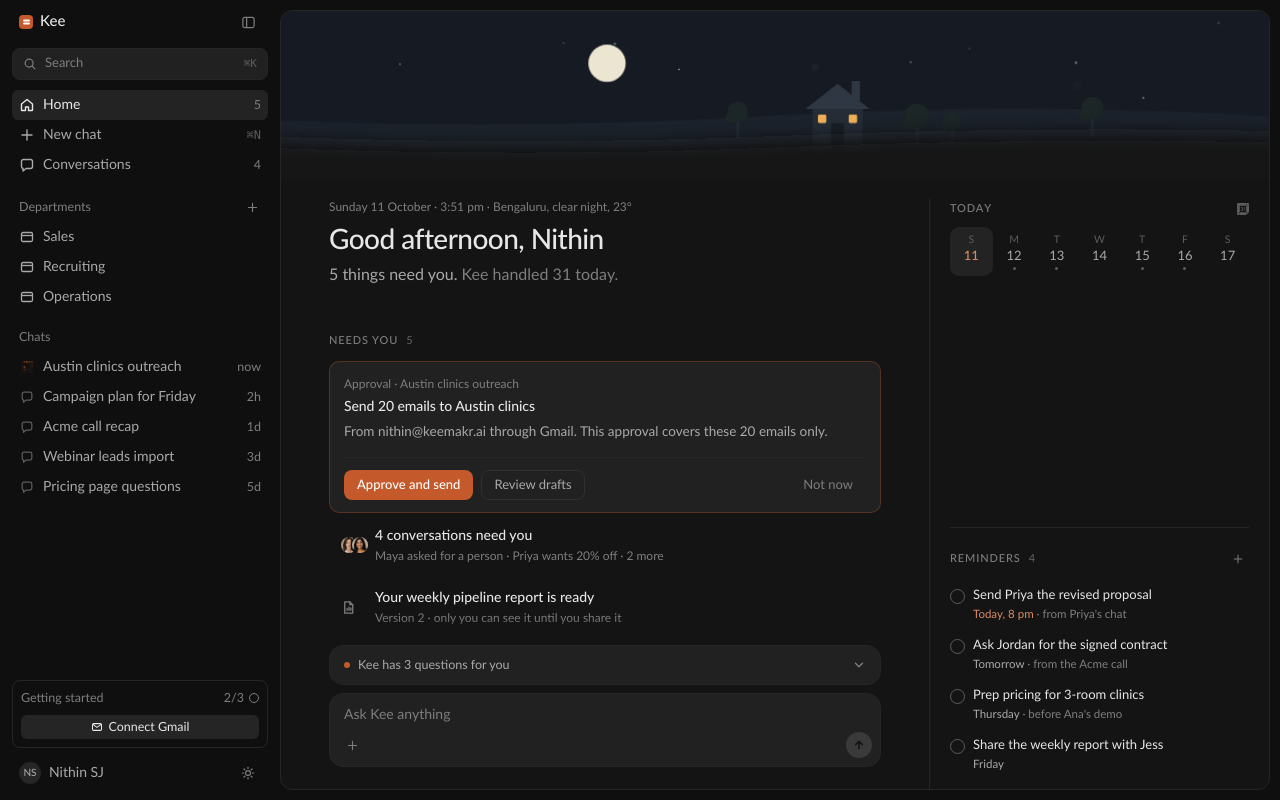
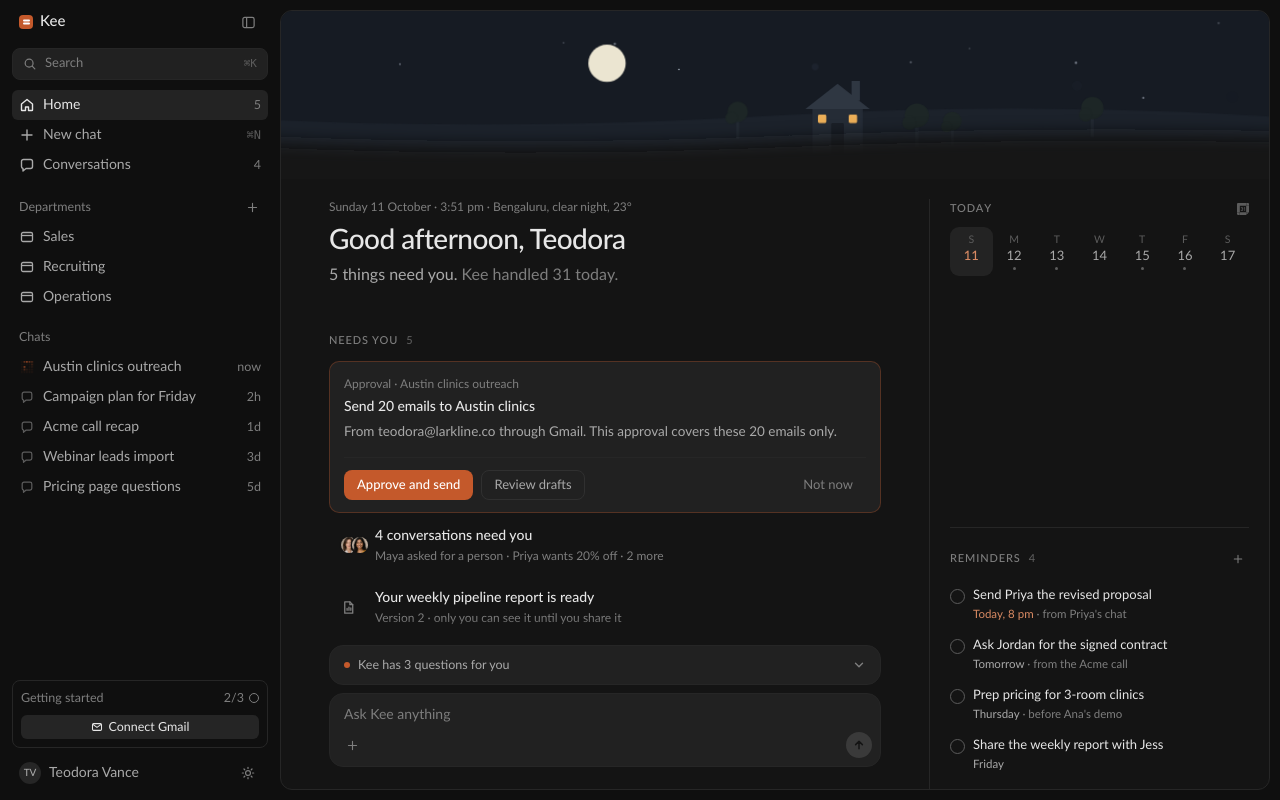
Before and after one commit to kee-nithinsj/keemakr-v2-prototype, a React (Vite) app: page / in a window 1280 px wide. Built offline with nearby package versions, Linux system fonts and the light colour scheme.

Commit message:
Use a fictional demo user, Teodora Vance at Larkline, instead of a real name.

```diff
--- a/src/components/shell/Shell.tsx
+++ b/src/components/shell/Shell.tsx
@@ -137,8 +137,8 @@ export function Shell() {
             </button>
           </div>
           <div className={cx(row, 'h-[30px] px-1')}>
-            <span className="grid size-[22px] place-items-center rounded-full bg-surface-2 text-[10px] font-medium text-ink-2">NS</span>
-            <span className="min-w-0 flex-1 truncate">Nithin SJ</span>
+            <span className="grid size-[22px] place-items-center rounded-full bg-surface-2 text-[10px] font-medium text-ink-2">TV</span>
+            <span className="min-w-0 flex-1 truncate">Teodora Vance</span>
             <IconButton aria-label="Switch theme" title="Switch theme" onClick={toggleTheme}>
               {theme === 'light' ? <IconMoon /> : <IconSun />}
             </IconButton>
--- a/src/data/fixtures.ts
+++ b/src/data/fixtures.ts
@@ -16,7 +16,7 @@ export const NEEDS: Need[] = [
     icon: 'gmail',
     kind: 'Approval · Austin clinics outreach',
     title: 'Send 20 emails to Austin clinics',
-    detail: 'From nithin@keemakr.ai through Gmail. This approval covers these 20 emails only.',
+    detail: 'From teodora@larkline.co through Gmail. This approval covers these 20 emails only.',
     actions: [
       { kind: 'approve', label: 'Approve and send', primary: true },
       { kind: 'link', label: 'Review drafts', to: '/chat/austin' },
--- a/src/data/inbox.ts
+++ b/src/data/inbox.ts
@@ -7,7 +7,7 @@ export const PEOPLE: Record<string, Person> = {
     id: 'maya', name: 'Dr. Maya Ellison', initials: 'ME', org: 'Lumen Aesthetics · San Diego', face: 'maya',
     handles: [['Email', 'maya@lumenaesthetics.com', 'Verified'], ['Phone', '+1 619 555 0142', 'Verified']],
     journey: [['Enquired', 'done', '2 Oct'], ['Verified', 'done', '3 Oct'], ['Demo booked', 'now', 'Waiting on her'], ['Signed', 'todo', '']],
-    lead: [['Source', 'Med spa intro · email'], ['Score', '86'], ['Owner', 'Nithin SJ']],
+    lead: [['Source', 'Med spa intro · email'], ['Score', '86'], ['Owner', 'Teodora Vance']],
     rules: [['Contact', 'Allowed · replied 2 Oct'], ['Quiet hours', '9 pm – 8 am her time'], ['Stops if', 'She asks us to stop']],
     email: 'maya@lumenaesthetics.com', phone: '+1 619 555 0142',
   },
@@ -15,7 +15,7 @@ export const PEOPLE: Record<string, Person> = {
     id: 'priya', name: 'Priya Natarajan', initials: 'PN', org: 'Glow House Med Spa · Irvine', face: 'priya',
     handles: [['Email', 'priya@glowhouse.co', 'Verified'], ['Phone', '+1 949 555 0177', 'Not verified']],
     journey: [['Enquired', 'done', '28 Sep'], ['Verified', 'done', '29 Sep'], ['Proposal sent', 'now', '9 Oct'], ['Signed', 'todo', '']],
-    lead: [['Source', 'Website chat'], ['Score', '81'], ['Owner', 'Nithin SJ']],
+    lead: [['Source', 'Website chat'], ['Score', '81'], ['Owner', 'Teodora Vance']],
     rules: [['Contact', 'Allowed · asked for a quote'], ['Quiet hours', '9 pm – 8 am her time'], ['Stops if', 'She asks us to stop']],
     email: 'priya@glowhouse.co', phone: '+1 949 555 0177',
   },
@@ -28,7 +28,7 @@ export const PEOPLE: Record<string, Person> = {
     id: 'ana', name: 'Ana Lima', initials: 'AL', org: 'Bloom Skin Studio · Austin', face: 'ana',
     handles: [['Phone', '+1 512 555 0108', 'Verified']],
     journey: [['Enquired', 'done', '6 Oct'], ['Verified', 'done', '6 Oct'], ['Demo booked', 'done', 'Thu 14:30'], ['Signed', 'todo', '']],
-    lead: [['Source', 'Instagram'], ['Score', '77'], ['Owner', 'Nithin SJ']],
+    lead: [['Source', 'Instagram'], ['Score', '77'], ['Owner', 'Teodora Vance']],
     rules: [['Contact', 'Allowed · booked a demo'], ['Quiet hours', '9 pm – 8 am her time'], ['Stops if', 'She asks us to stop']],
     email: 'ana@bloomskin.studio', phone: '+1 512 555 0108',
   },
@@ -51,7 +51,7 @@ export const PEOPLE: Record<string, Person> = {
     id: 'dana', name: 'Dana Wu', initials: 'DW', org: 'Aura Aesthetics · Phoenix', face: 'dana',
     handles: [['Email', 'dana@aura.clinic', 'Verified']],
     journey: [['Enquired', 'done', '5 Oct'], ['Verified', 'done', '5 Oct'], ['Demo booked', 'done', 'Fri 11:00'], ['Signed', 'todo', '']],
-    lead: [['Source', 'Med spa intro · email'], ['Score', '69'], ['Owner', 'Nithin SJ']],
+    lead: [['Source', 'Med spa intro · email'], ['Score', '69'], ['Owner', 'Teodora Vance']],
     rules: [['Contact', 'Allowed'], ['Quiet hours', '9 pm – 8 am her time'], ['Stops if', 'She asks us to stop']],
   },
 };
@@ -65,9 +65,9 @@ export const CONVOS: Conversation[] = [
     { id: 'm5', k: 'in', text: 'Interesting. What would it cost for us? And can I talk to someone?', at: '7:02 pm' },
     { id: 'm6', k: 'act', icon: 'hand', hand: true, text: '<b>Kee handed this to you</b> · She asked for a person and for pricing. Kee is paused here.' },
   ] },
-  { id: 'maya-em', person: 'maya', ch: 'email', from: 'nithin@keemakr.ai', owner: 'kee', need: null, at: '2 Oct', msgs: [
+  { id: 'maya-em', person: 'maya', ch: 'email', from: 'teodora@larkline.co', owner: 'kee', need: null, at: '2 Oct', msgs: [
     { id: 'e1', k: 'act', icon: 'arrow', text: 'Outreach email <b>Med spa intro</b> · sent 2 Oct, opened twice' },
-    { id: 'e2', k: 'in', text: "Thanks Nithin — I'll message you on WhatsApp, easier for me.", at: '2 Oct' },
+    { id: 'e2', k: 'in', text: "Thanks Teodora — I'll message you on WhatsApp, easier for me.", at: '2 Oct' },
     { id: 'e3', k: 'kee', text: "Perfect — I'll keep an eye out for you there.", at: '2 Oct', st: 'Delivered' },
   ] },
   { id: 'priya-wa', person: 'priya', ch: 'whatsapp', from: 'Kee Sales · +1 512 555 0100', owner: 'kee', need: 'Kee wants you to check a reply', at: '6:41 pm', msgs: [
@@ -104,7 +104,7 @@ export const CONVOS: Conversation[] = [
     { id: 'j3', k: 'act', icon: 'hand', text: '<b>Jess took over</b> · 2:58 pm' },
     { id: 'j4', k: 'staff', who: 'jess', text: 'Thanks Jordan — both edits are fine. Sending the updated contract shortly.', at: '3:30 pm', st: 'Delivered' },
   ] },
-  { id: 'dana-em', person: 'dana', ch: 'email', from: 'nithin@keemakr.ai', owner: 'kee', need: null, at: 'Yesterday', msgs: [
+  { id: 'dana-em', person: 'dana', ch: 'email', from: 'teodora@larkline.co', owner: 'kee', need: null, at: 'Yesterday', msgs: [
     { id: 'd1', k: 'in', text: 'Friday at 11 works.', at: 'Yesterday' },
     { id: 'd2', k: 'act', icon: 'cal', text: '<b>Demo booked</b> · Fri 11:00 · confirmed by Google Calendar' },
     { id: 'd3', k: 'kee', text: 'Booked — see you Friday at 11. The invite has the call link.', at: 'Yesterday', st: 'Delivered' },
--- a/src/pages/chat/Chat.tsx
+++ b/src/pages/chat/Chat.tsx
@@ -311,7 +311,7 @@ export function Chat() {
           {empty ? (
             <div className="grid content-end justify-items-center pb-[22px] text-center">
               <KeeMark size="lg" className="mb-4" />
-              <h2 className="mb-1.5 text-[26px] leading-8 font-medium tracking-[-0.02em]">Good {partOfDay()}, Nithin</h2>
+              <h2 className="mb-1.5 text-[26px] leading-8 font-medium tracking-[-0.02em]">Good {partOfDay()}, Teodora</h2>
               <p className="m-0 text-ink-3">Your call with <b className="font-normal text-ink-2">Dr. Maya Ellison</b> is next, and <b className="font-normal text-ink-2">Priya</b> is waiting on a reply.</p>
             </div>
           ) : (
@@ -335,7 +335,7 @@ export function Chat() {
         <div className="mx-auto w-full max-w-[1008px] px-6">
           {approval?.kind === 'send' && approval.phase !== 'sent' ? (
             <div className="mb-2 animate-rise rounded-[10px] border border-accent-line bg-surface px-3.5 pt-3.5 pb-3 shadow-lift">
-              <div className="mb-1.5 font-medium text-ink">Send 20 emails from nithin@keemakr.ai?</div>
+              <div className="mb-1.5 font-medium text-ink">Send 20 emails from teodora@larkline.co?</div>
               <p className="text-[13.5px] leading-[22.4px] text-ink-3">They go out one every few minutes so they don't land as a batch. Replies come back to this chat.</p>
               <div className="mt-3.5 flex items-center justify-end gap-2 border-t border-line pt-3">
                 {approval.phase === 'hold' ? (
--- a/src/pages/conversations/Conversations.tsx
+++ b/src/pages/conversations/Conversations.tsx
@@ -343,7 +343,7 @@ export function Conversations() {
           <dl className="m-0 grid grid-cols-[52px_minmax(0,1fr)] gap-x-2.5 gap-y-1 text-[12.5px]">
             <dt className="text-ink-3">To</dt><dd className="m-0 truncate">{person.name} · {person.email}</dd>
             <dt className="text-ink-3">Via</dt><dd className="m-0">Email</dd>
-            <dt className="text-ink-3">From</dt><dd className="m-0">nithin@keemakr.ai</dd>
+            <dt className="text-ink-3">From</dt><dd className="m-0">teodora@larkline.co</dd>
           </dl>
           <p className="text-meta text-ink-3">{pop.which === 'booking' ? "Sending the link doesn't book her. The demo counts once Google Calendar confirms it." : "She's verified only after she opens the link and confirms. Clicking alone doesn't count."}</p>
           <div className="flex justify-end gap-1.5">
@@ -423,7 +423,7 @@ function Message({ msg, person, editing, onEdit, onDraft, onCheck }: {
       <div className={cx('flex items-center gap-1.5 text-meta text-ink-3', !incoming && 'justify-end')}>
         {incoming ? <Avatar face={person.face} initials={person.anon ? '?' : person.initials} size="sm" anon={person.anon} /> : null}
         {msg.k === 'kee' ? <KeeMark size="md" /> : null}
-        {msg.k === 'me' ? <span className="grid size-[18px] place-items-center rounded-full bg-surface-2 text-[9px] font-medium text-ink-2">NS</span> : null}
+        {msg.k === 'me' ? <span className="grid size-[18px] place-items-center rounded-full bg-surface-2 text-[9px] font-medium text-ink-2">TV</span> : null}
         {staff ? <Avatar face="jess" initials="JP" size="sm" /> : null}
         <b className="font-medium text-ink-2">{who}</b>
         {msg.k === 'kee' ? <span>· {msg.approved ? 'approved by you' : 'sent automatically'}</span> : null}
--- a/src/pages/home/Home.tsx
+++ b/src/pages/home/Home.tsx
@@ -159,7 +159,7 @@ export function Home() {
                     <div className="text-meta text-ink-3 tabular-nums">
                       {date} · {clock} · Bengaluru, {weather.charAt(0).toLowerCase() + weather.slice(1)}
                     </div>
-                    <h1 className="mt-2 mb-1.5 text-greeting font-medium tracking-[-0.02em] text-ink">Good {part}, Nithin</h1>
+                    <h1 className="mt-2 mb-1.5 text-greeting font-medium tracking-[-0.02em] text-ink">Good {part}, Teodora</h1>
                     <p className="text-lead text-ink-3">
                       {count > 0 ? (
                         <><b className="font-normal text-ink-2">{count} thing{count === 1 ? '' : 's'} need{count === 1 ? 's' : ''} you.</b> Kee handled 31 today.</>
--- a/src/pages/home/Today.tsx
+++ b/src/pages/home/Today.tsx
@@ -129,7 +129,7 @@ export function Today() {
         <div className="mb-2.5 flex items-center gap-2 text-[11px] leading-4 font-medium tracking-[0.08em] text-ink-3 uppercase">
           {heading}
           <span className="flex-1" />
-          <span className="text-ink-4" title="Google Calendar · nithin@keemakr.ai">
+          <span className="text-ink-4" title="Google Calendar · teodora@larkline.co">
             <BrandLogo name="gcal" size={12} mono />
           </span>
         </div>
```
